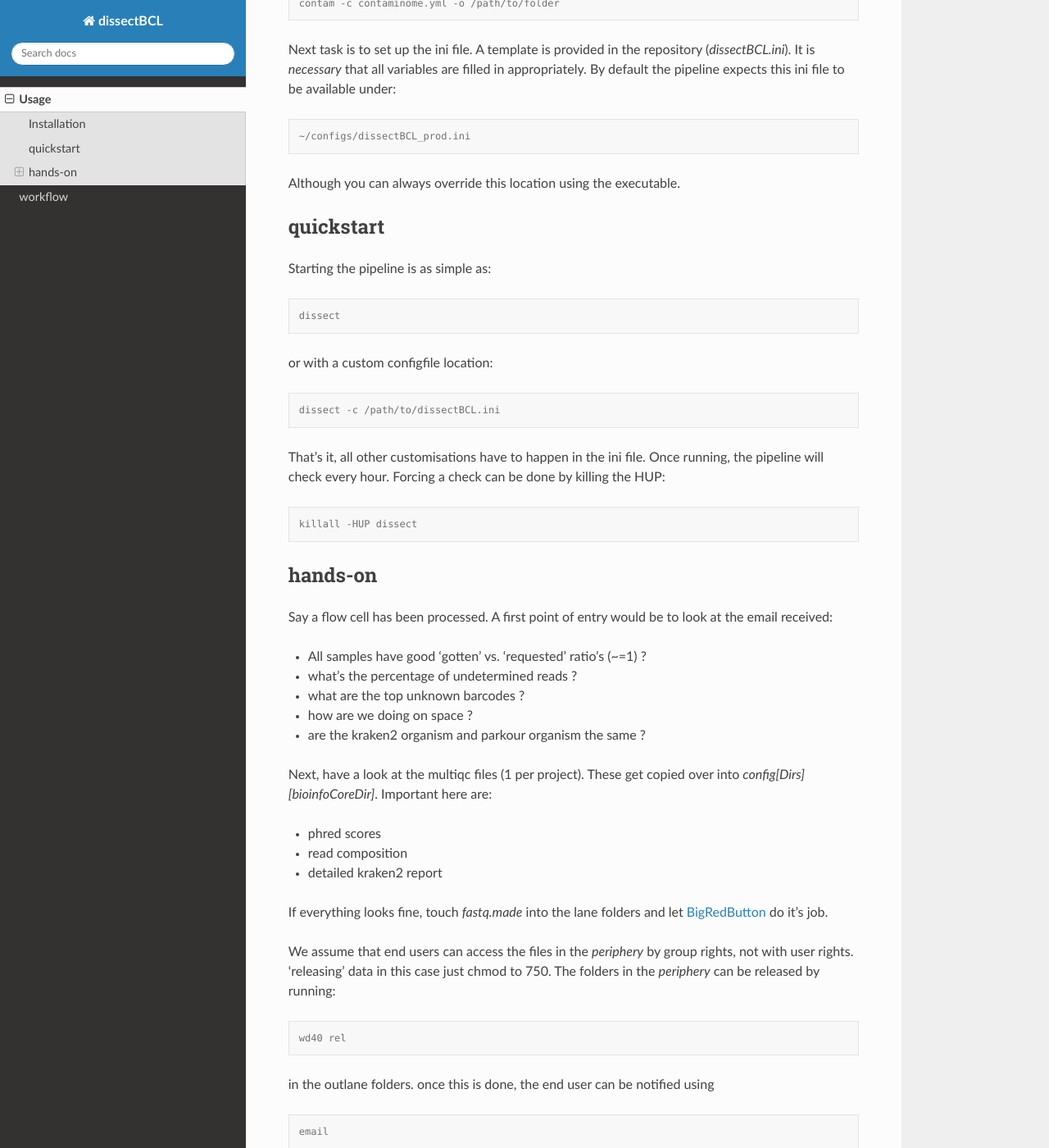
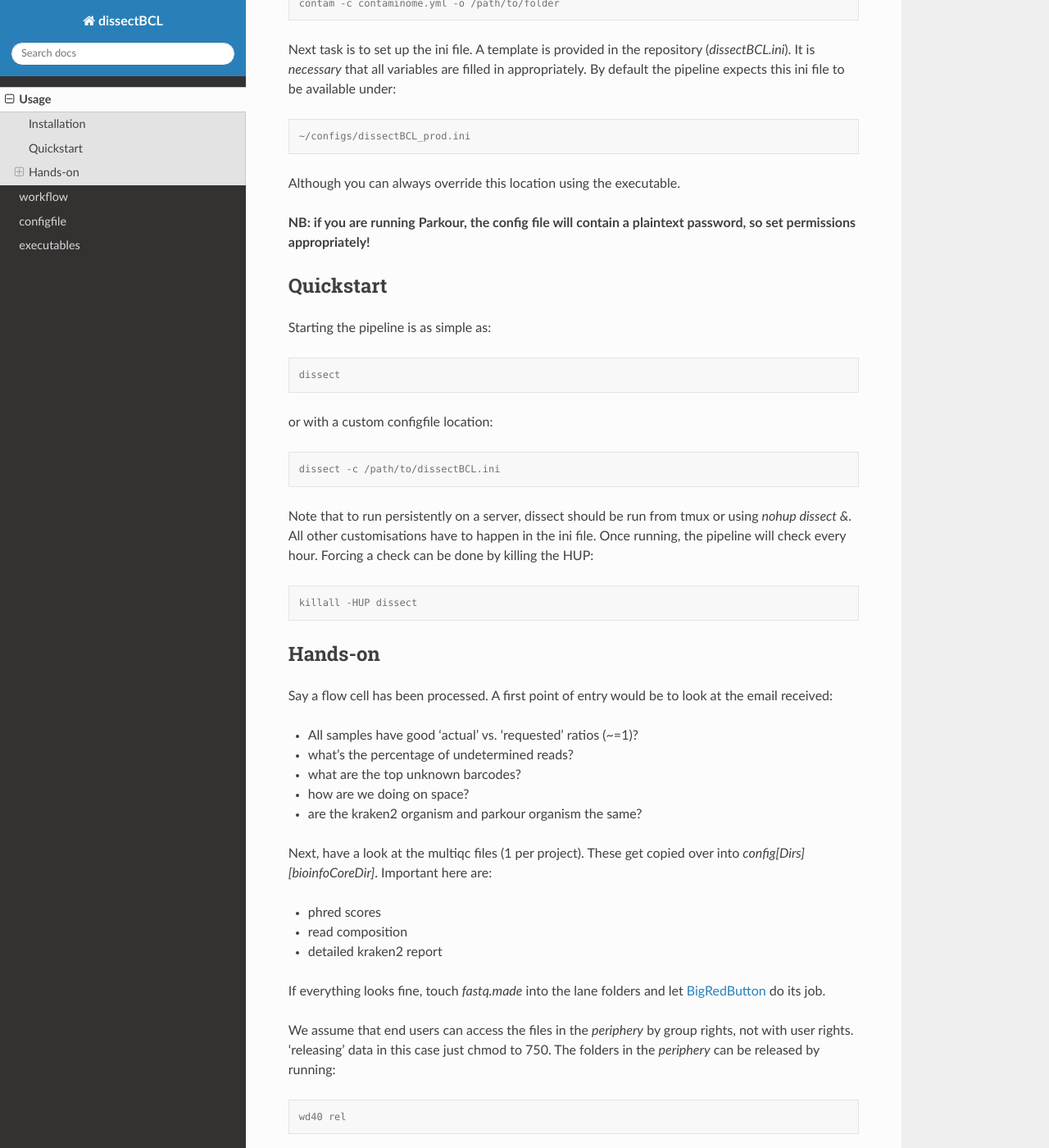
Before and after one commit to maxplanck-ie/dissectBCL, a Sphinx documentation site: the page built from docs/usage.rst, in a window 1280 px wide and 1400 px high, scrolled down 990 px. Shown: the whole window at 82% size. Built offline with Sphinx 7.4.7 and the Read the Docs theme 2.0.0, drawn with Linux system fonts in a browser that asks for light colours; some of the changed text lies outside the part shown.

Commit message:
Docs (#83)
Docs updates

Co-authored-by: David Koppstein <koppstein@ie-freiburg.mpg.de>

```diff
--- a/docs/index.rst
+++ b/docs/index.rst
@@ -20,7 +20,9 @@ Overview
 ========
 
 .. toctree::
-   :maxdepth: 3
+   :maxdepth: 1
 
    usage
    overview
+   config
+   executables
--- a/docs/usage.rst
+++ b/docs/usage.rst
@@ -54,7 +54,10 @@ By default the pipeline expects this ini file to be available under:
 
 Although you can always override this location using the executable.
 
-quickstart
+**NB: if you are running Parkour, the config file will contain a
+plaintext password, so set permissions appropriately!**
+
+Quickstart
 ----------
 
 Starting the pipeline is as simple as:
@@ -69,24 +72,26 @@ or with a custom configfile location:
 
     dissect -c /path/to/dissectBCL.ini
 
-That's it, all other customisations have to happen in the ini file.
-Once running, the pipeline will check every hour. Forcing a check can be done by killing the HUP:
+Note that to run persistently on a server, dissect should be run from tmux or using `nohup dissect &`.
+All other customisations have to happen in the ini file. Once running, the pipeline will check every hour.
+Forcing a check can be done by killing the HUP:
 
 .. code-block:: console
 
     killall -HUP dissect
 
 
-hands-on
+Hands-on
 --------
 
 Say a flow cell has been processed. A first point of entry would be to look at the email received:
 
-- All samples have good 'gotten' vs. 'requested' ratio's (~=1) ?
-- what's the percentage of undetermined reads ?
-- what are the top unknown barcodes ?
-- how are we doing on space ?
-- are the kraken2 organism and parkour organism the same ?
+- All samples have good 'actual' vs. 'requested' ratios (~=1)?
+- what's the percentage of undetermined reads?
+- what are the top unknown barcodes?
+- how are we doing on space?
+- are the kraken2 organism and parkour organism the same?
+
 
 Next, have a look at the multiqc files (1 per project). These get copied over into *config[Dirs][bioinfoCoreDir]*.
 Important here are:
@@ -95,7 +100,7 @@ Important here are:
 - read composition
 - detailed kraken2 report
 
-If everything looks fine, touch *fastq.made* into the lane folders and let `BigRedButton <https://github.com/maxplanck-ie/BigRedButton>`_ do it's job.
+If everything looks fine, touch *fastq.made* into the lane folders and let `BigRedButton <https://github.com/maxplanck-ie/BigRedButton>`_ do its job.
 
 We assume that end users can access the files in the *periphery* by group rights, not with user rights.
 'releasing' data in this case just chmod to 750.
@@ -116,7 +121,7 @@ Barcode issues
 ^^^^^^^^^^^^^^
 Often, the biggest issues encountered will be wrong barcodes. An indication of this can be:
 
-- low got vs requested ratios
+- low actual vs requested ratios
 - high undetermined indices
 
 Entry points here would be the email received, cross-referenced with outlanefolder/Reports/Top_Unknown_Barcodes.csv and outlanefolder/demuxSheet.csv
```
Also changed, not shown: other parts of docs/usage.rst (+2 -2 lines), docs/config.rst (added, +144 -0 lines), docs/executables.rst (added, +161 -0 lines).
